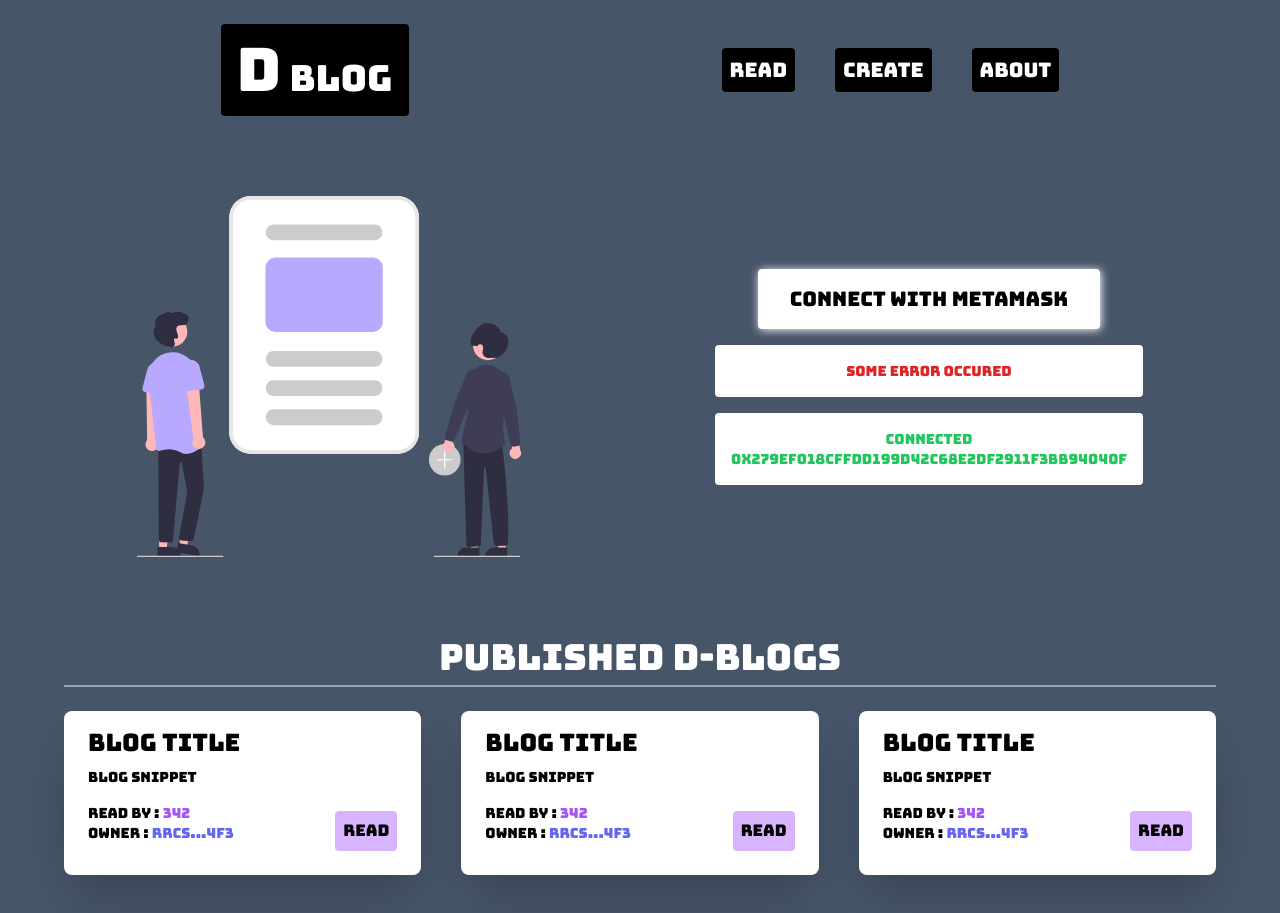
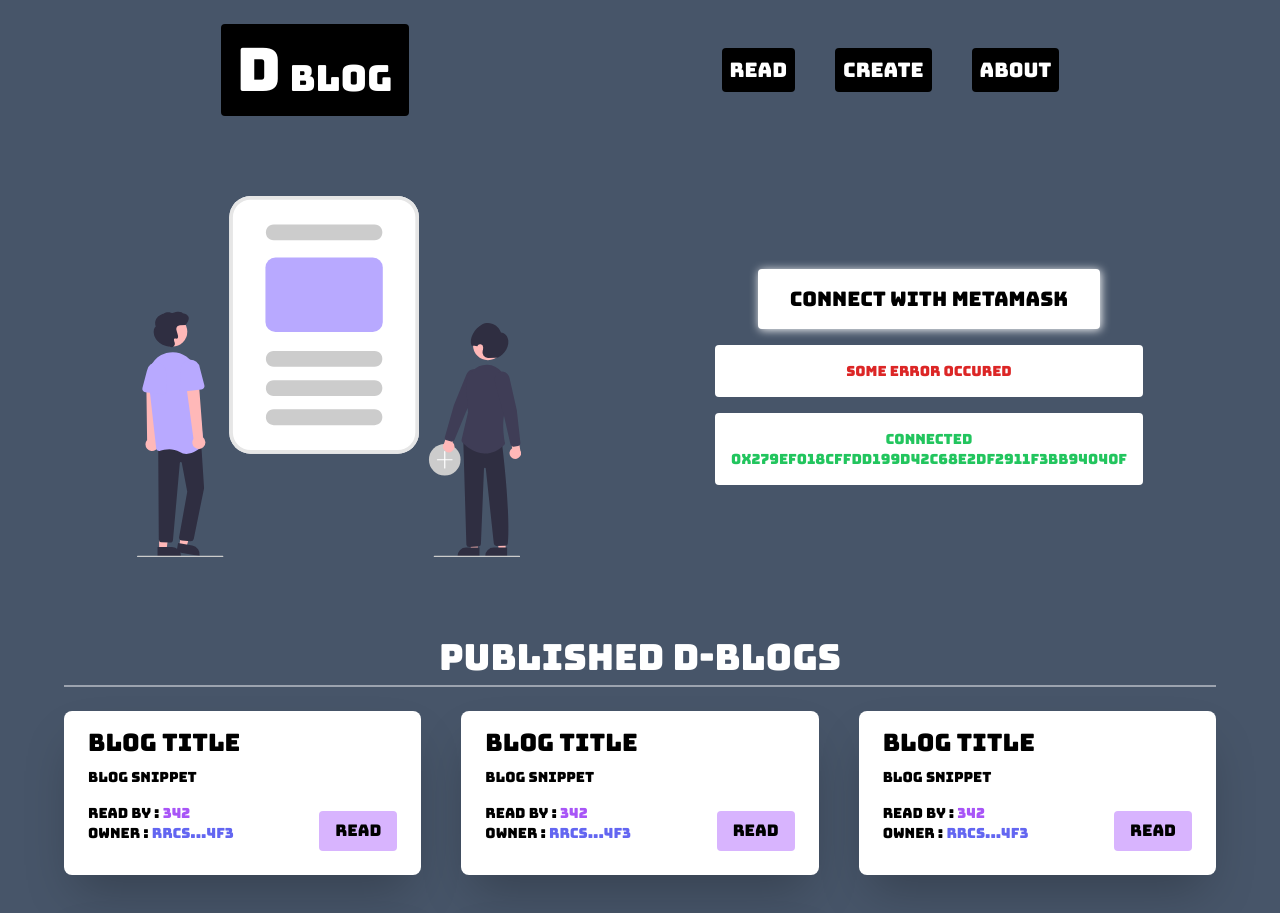
Before and after one commit to Lakshit-Chiranjiv/D-Blog-Dapp, a React (Vite) app in the folder client/: page / in a window 1280 px wide. Shown: the top 913 px of the page. Built offline with nearby package versions, Linux system fonts and the light colour scheme.

Commit message:
px-4 on read btn

```diff
--- a/client/src/components/BlogCard.jsx
+++ b/client/src/components/BlogCard.jsx
@@ -10,7 +10,7 @@ const BlogCard = ({title,snip,readBy,ownerShort}) => {
                 <p className='text-sm'>read by : <span className='text-purple-500 text-md'>{readBy}</span></p>
                 <p className='text-sm'>Owner : <span className='text-indigo-500 text-md'>{ownerShort}</span></p>
             </div>
-            <button className='bg-purple-300 p-2 rounded hover:scale-95 hover:bg-purple-500 hover:text-white transition-all'>Read</button>
+            <button className='bg-purple-300 p-2 px-4 rounded hover:scale-95 hover:bg-purple-500 hover:text-white transition-all'>Read</button>
         </div>
     </div>
   )
```
